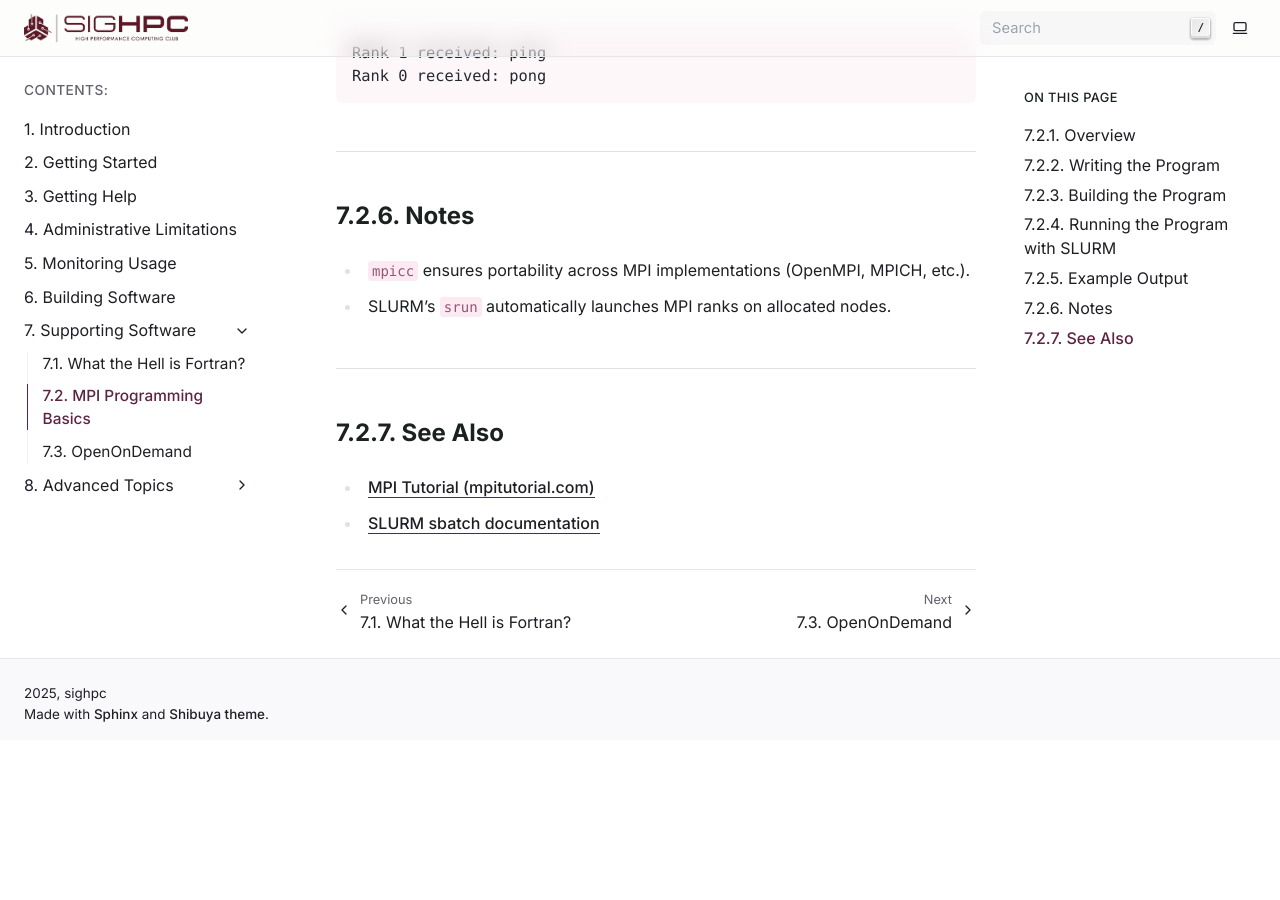
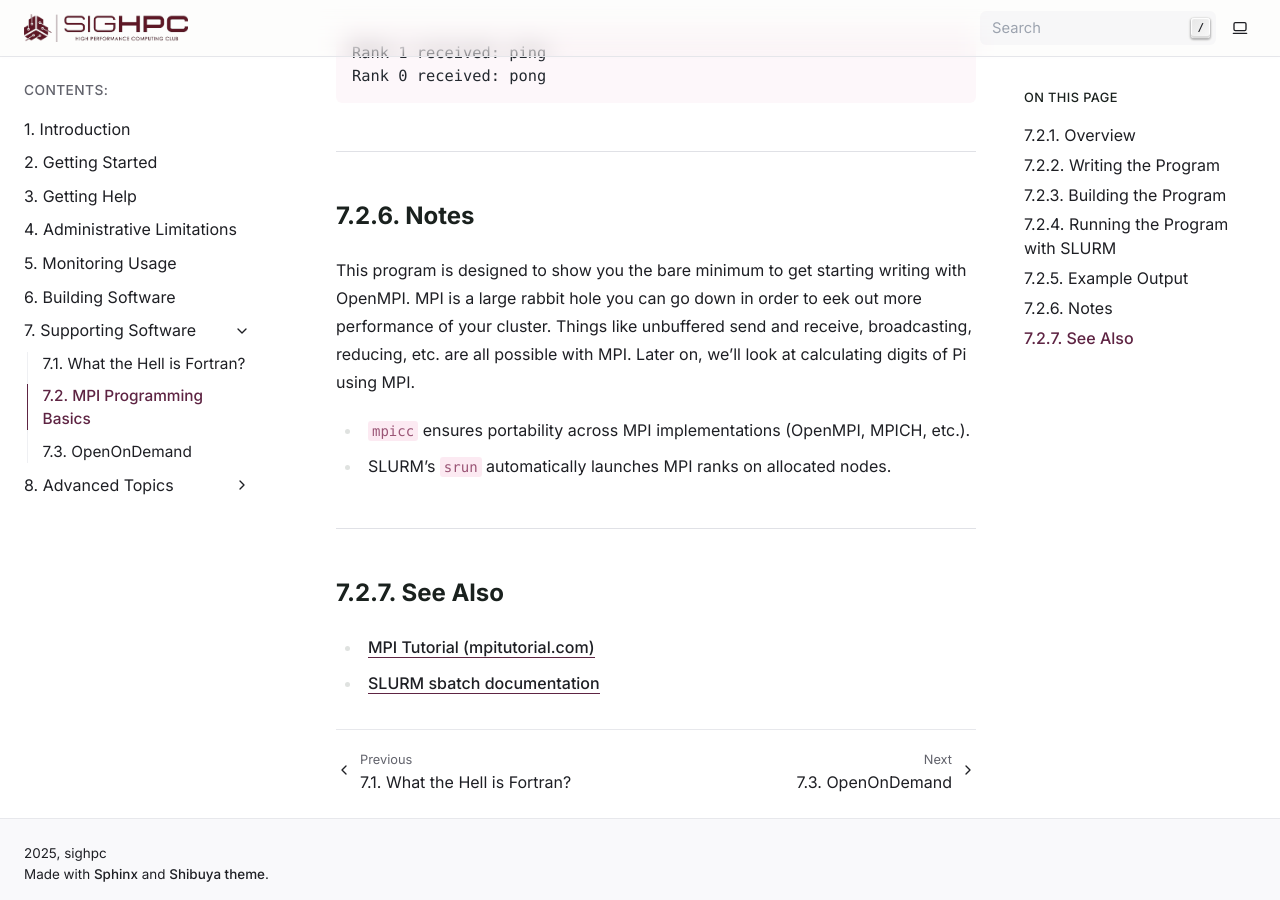
Before and after one commit to msstate-sighpc/muscadine-docs, a Sphinx documentation site: the page built from docs/sup/mpi-basics.md, in a window 1280 px wide and 900 px high, scrolled down 2421 px. Built offline with Sphinx 7.4.7, drawn with Linux system fonts in a browser that asks for light colours; before the commit the page ends 3161 px from its top, so only the background shows below that.

Commit message:
minor updates

`````diff
--- a/docs/sup/mpi-basics.md
+++ b/docs/sup/mpi-basics.md
@@ -43,7 +43,7 @@ int main(int argc, char** argv) {
     MPI_Finalize();
     return 0;
 }
-````
+```
 
 ---
 
@@ -96,6 +96,8 @@ Rank 0 received: pong
 ---
 
 ## Notes
+This program is designed to show you the bare minimum to get starting writing with OpenMPI. MPI is a large rabbit hole you can go down in order to eek out more performance of your cluster. Things like unbuffered send and receive, broadcasting, reducing, etc. are all possible with MPI.
+Later on, we'll look at calculating digits of Pi using MPI.
 - `mpicc` ensures portability across MPI implementations (OpenMPI, MPICH, etc.).
 - SLURM’s `srun` automatically launches MPI ranks on allocated nodes.
 
`````
Also changed, not shown: docs/sup/index.md (+1 -0 lines).
